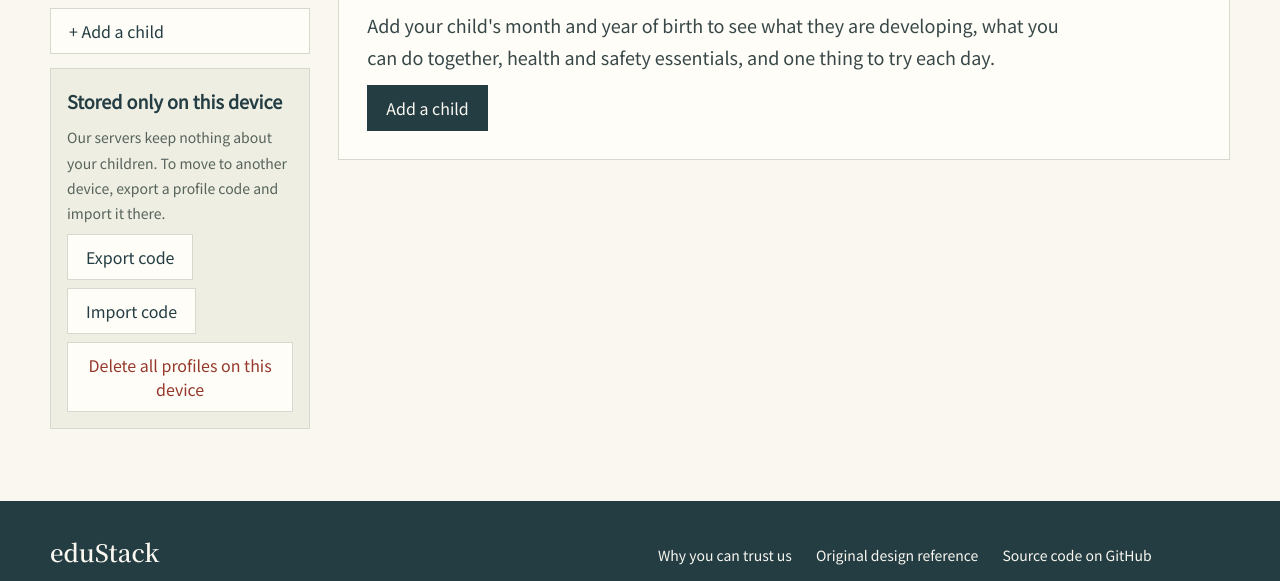
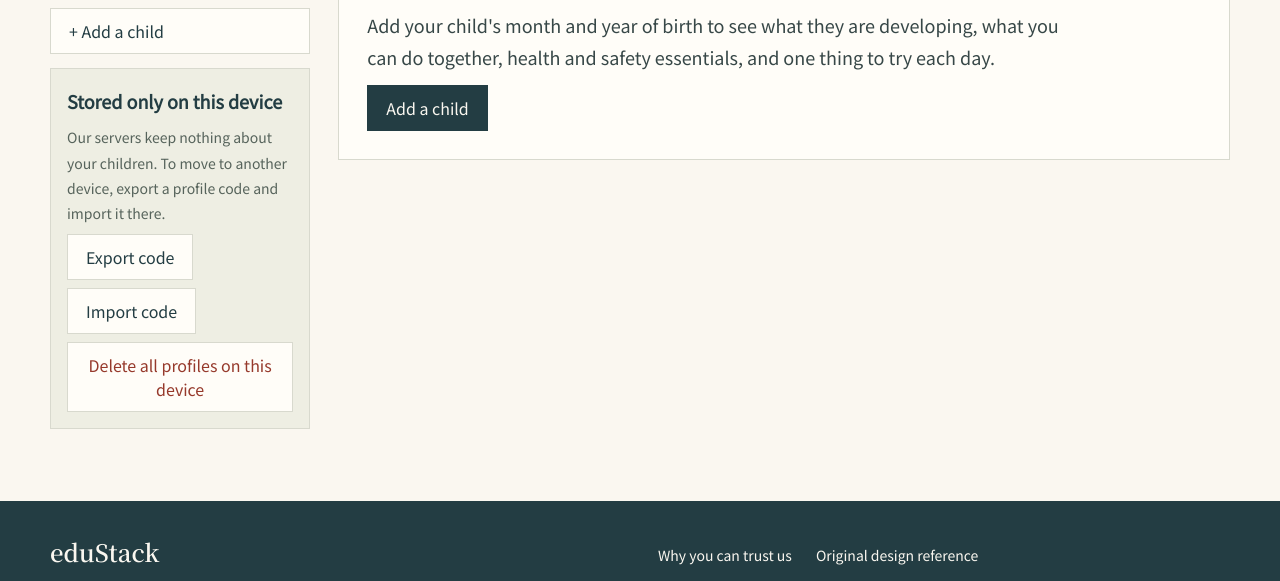
Before and after one commit to eduStack/edustack.github.io, an Astro site: page /me in a window 1280 px wide. Shown: the part 365-946 px from the top of the page. Built offline with nearby package versions, Linux system fonts and the light colour scheme; Astro itself is replaced by a stand-in of ours.

Commit message:
Remove source repository link from website footer

```diff
--- a/src/layouts/Base.astro
+++ b/src/layouts/Base.astro
@@ -31,7 +31,7 @@ const desc = description ?? (lang === 'zh' ? '有出处的家庭教育资源：
   <footer class="site-footer interior-footer">
     <div class="wrap footer-inner">
       <div class="footer-description"><a class="footer-brand" href={href(lang)}>{s.siteName}<span>{s.tagline}</span></a><strong>{s.footerTitle}</strong><p>{s.footerBody}</p></div>
-      <div class="footer-links"><a href={href(lang, '#about')}>{s.whatWeInclude}</a><a href={`${import.meta.env.BASE_URL}reference/${lang === 'zh' ? 'zh/' : ''}`}>{s.designReference}</a><a href="https://github.com/eduStack/edustack.github.io">{s.sourceCode}</a></div>
+      <div class="footer-links"><a href={href(lang, '#about')}>{s.whatWeInclude}</a><a href={`${import.meta.env.BASE_URL}reference/${lang === 'zh' ? 'zh/' : ''}`}>{s.designReference}</a></div>
     </div>
   </footer>
 </body>
```
